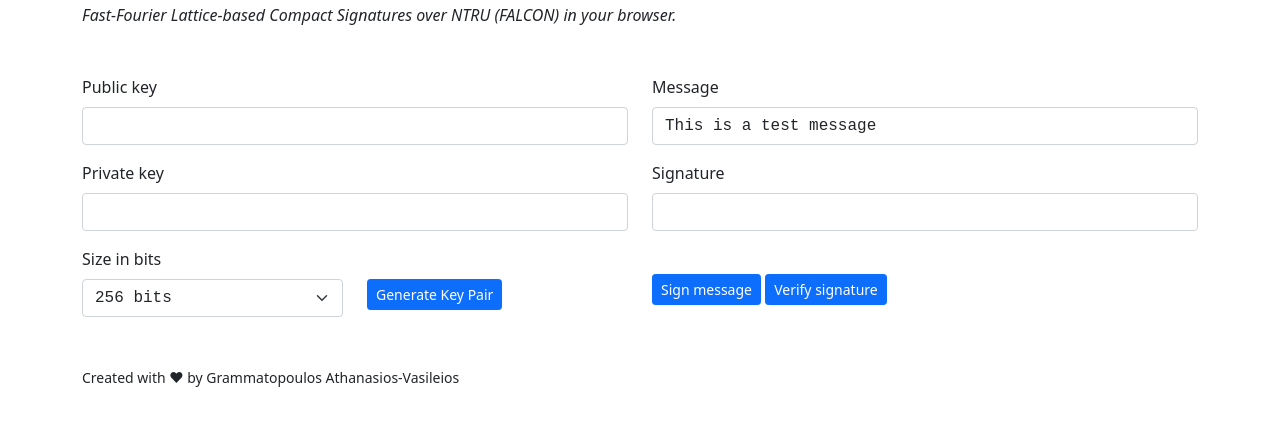
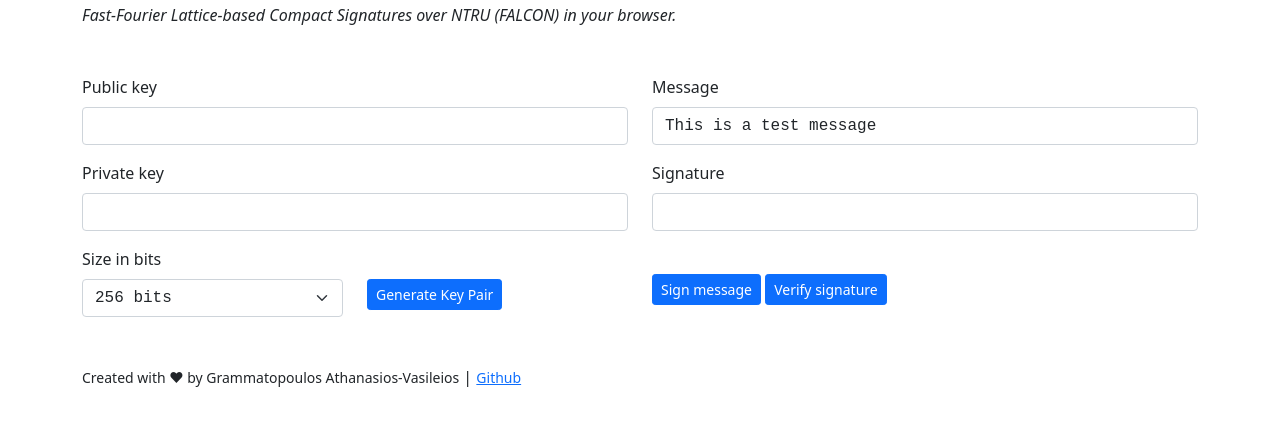
Before and after one commit to GramThanos/falcon.js, a plain HTML site: page index.html in a window 1280 px wide. Shown: the part 85-510 px from the top of the page. Drawn offline with nearby package versions, Linux system fonts and the light colour scheme; no server answers.

Commit message:
Update index.html

```diff
--- a/index.html
+++ b/index.html
@@ -77,7 +77,7 @@
 			</div>
 			<div class="row">
 				<div class="col" style="padding-top: 32px;padding-bottom: 32px;">
-					<small>Created with ♥ by Grammatopoulos Athanasios-Vasileios</small>
+					<small>Created with ♥ by Grammatopoulos Athanasios-Vasileios</small> | <small><a href="https://github.com/GramThanos/falcon.js">Github</a></small>
 				</div>
 			</div>
 		</div>
```
